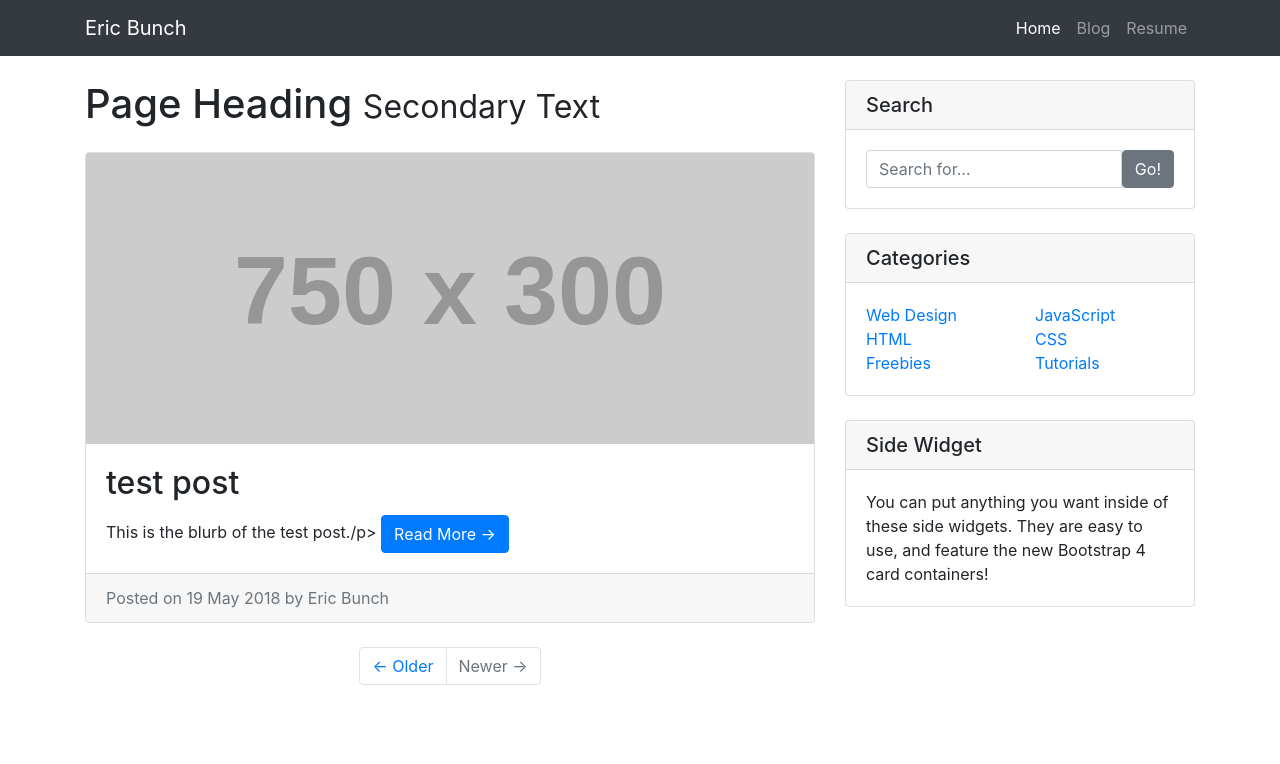
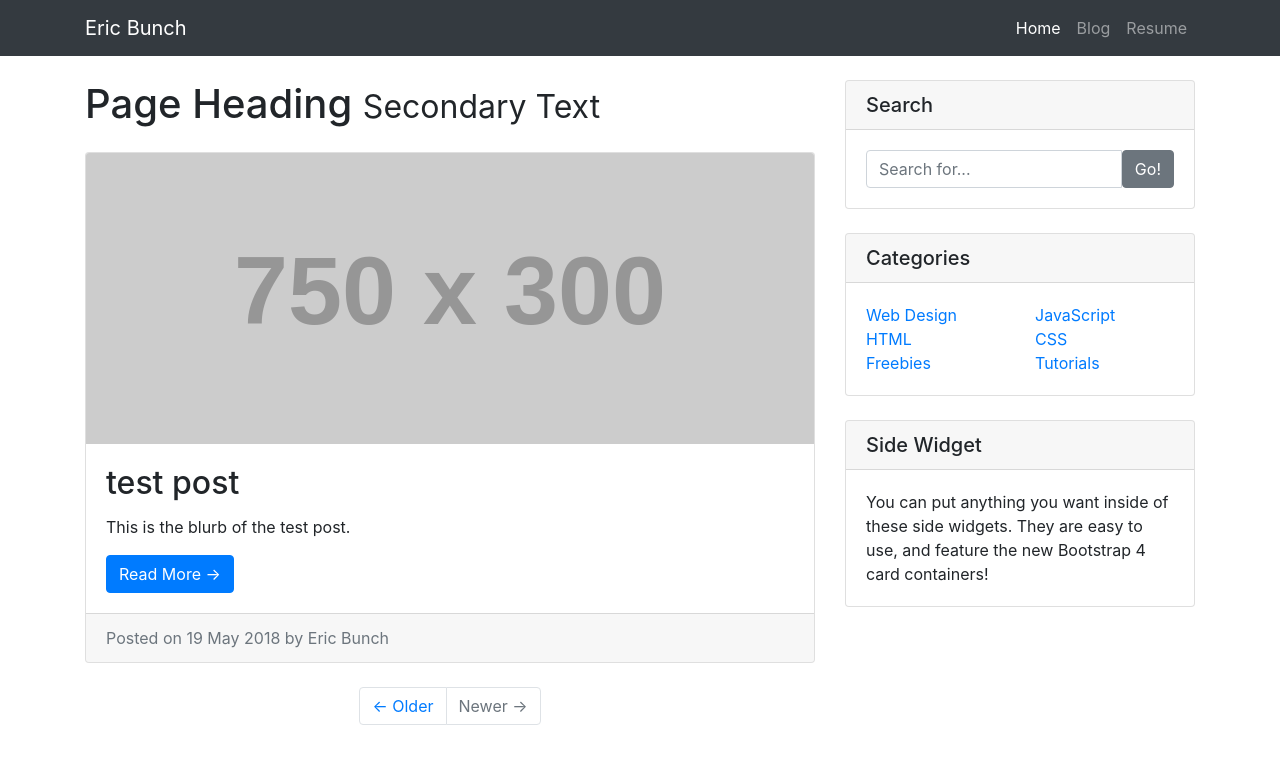
Before and after one commit to eric-bunch/eric-bunch.github.io, a Jekyll site: the page built from blog/index.html, in a window 1280 px wide. Shown: the top 764 px of the page. Built offline with Jekyll 4.4.1, drawn with Linux system fonts in a browser that asks for light colours; nearby versions of some CDN libraries; library files that are not in the unit come from our copies.

Commit message:
Update index.html

```diff
--- a/blog/index.html
+++ b/blog/index.html
@@ -17,7 +17,7 @@ title: Eric Bunch's Blog
             <img class="card-img-top" src="http://placehold.it/750x300" alt="Card image cap">
             <div class="card-body">
               <h2 class="card-title">{{post.title}}</h2>
-              <p class="card-text">{{post.blurb}}/p>
+              <p class="card-text">{{post.blurb}}</p>
               <a href="{{post.url}}" title="{{post.title}}" class="btn btn-primary">Read More &rarr;</a>
             </div>
             <div class="card-footer text-muted">
```
